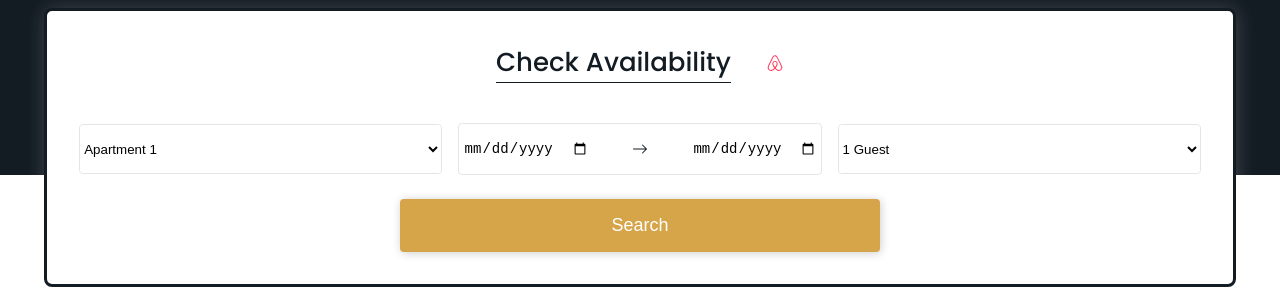
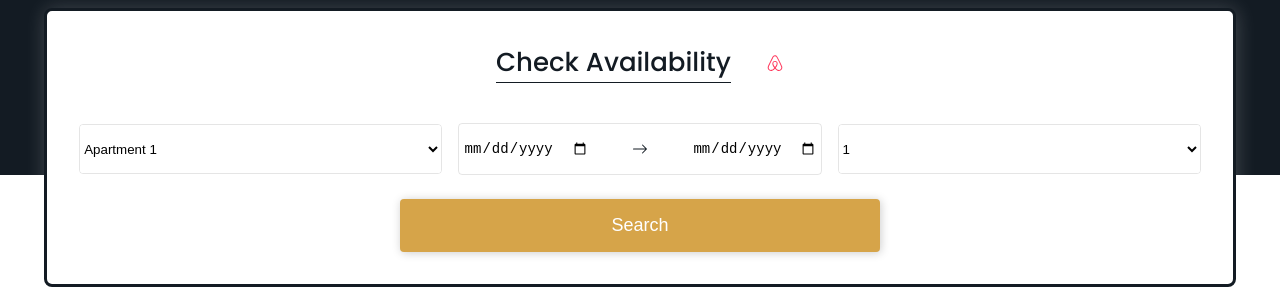
Before and after one commit to MarcusThorne/ilfracombe-54-react, a React (Create React App) app: page / in a window 1280 px wide. Shown: the part 1040-1329 px from the top of the page. Built offline with nearby package versions, Linux system fonts and the light colour scheme.

Commit message:
fixed availability form

```diff
--- a/src/components/Availability.js
+++ b/src/components/Availability.js
@@ -5,10 +5,15 @@ import { Button } from '../styles/Button.style'
 
 function Availability({ color, backgroundHoverColor, iconColor }) {
     const submitForm = () => {
-        var apartmentNumber = document.querySelector("#apartmentNumber").value || "";
+      var apartmentNumber = document.querySelector("#apartmentNumber").value || "34943853";
         var checkIn = document.querySelector("#checkIn").value || "";
         var checkOut = document.querySelector("#checkOut").value || "";
-        var guests = document.querySelector("#guests").value || "";
+        if (checkOut <= checkIn) {
+          checkIn = ""
+          checkOut = ""
+        }
+
+        var guests = document.querySelector("#guests").value || "1";
 
         var link =
             "https://www.airbnb.co.uk/rooms/" +
@@ -33,7 +38,7 @@ function Availability({ color, backgroundHoverColor, iconColor }) {
 
                 <Options>
                     <Option>
-                        <select id="apartmentNumber" placeholder="Apartment Number" defaultValue="34943853" >
+                        <select id="apartmentNumber" placeholder="Apartment Number">
                             <option value="34943853">Apartment 1</option>
                             <option value="23996662">Apartment 2</option>
                             <option value="34943970">In The Attic</option>
@@ -42,22 +47,22 @@ function Availability({ color, backgroundHoverColor, iconColor }) {
 
                     <CheckIn>
                         <Op>
-                            <input type="date" id="checkIn" placeholder="dd/mm/yyyy" defaultValue="yyyy-mm-dd" />
+                            <input type="date" id="checkIn" placeholder="dd/mm/yyyy"/>
                         </Op>
                         <Next />
                         <Op>
-                            <input type="date" id="checkOut" placeholder="dd/mm/yyyy" defaultValue="yyyy-mm-dd" />
+                            <input type="date" id="checkOut" placeholder="dd/mm/yyyy"/>
                         </Op>
                     </CheckIn>
 
                     <Option>
-                        <select id="guests" defaultValue="1 Guest">
-                            <option>1 Guest</option>
-                            <option>2 Guests</option>
-                            <option>3 Guests</option>
-                            <option>4 Guests</option>
-                            <option>5 Guests</option>
-                            <option>6 Guests</option>
+                        <select id="guests">
+                            <option>1</option>
+                            <option>2</option>
+                            <option>3</option>
+                            <option>4</option>
+                            <option>5</option>
+                            <option>6</option>
                         </select>
                     </Option>
                 </Options>
```
